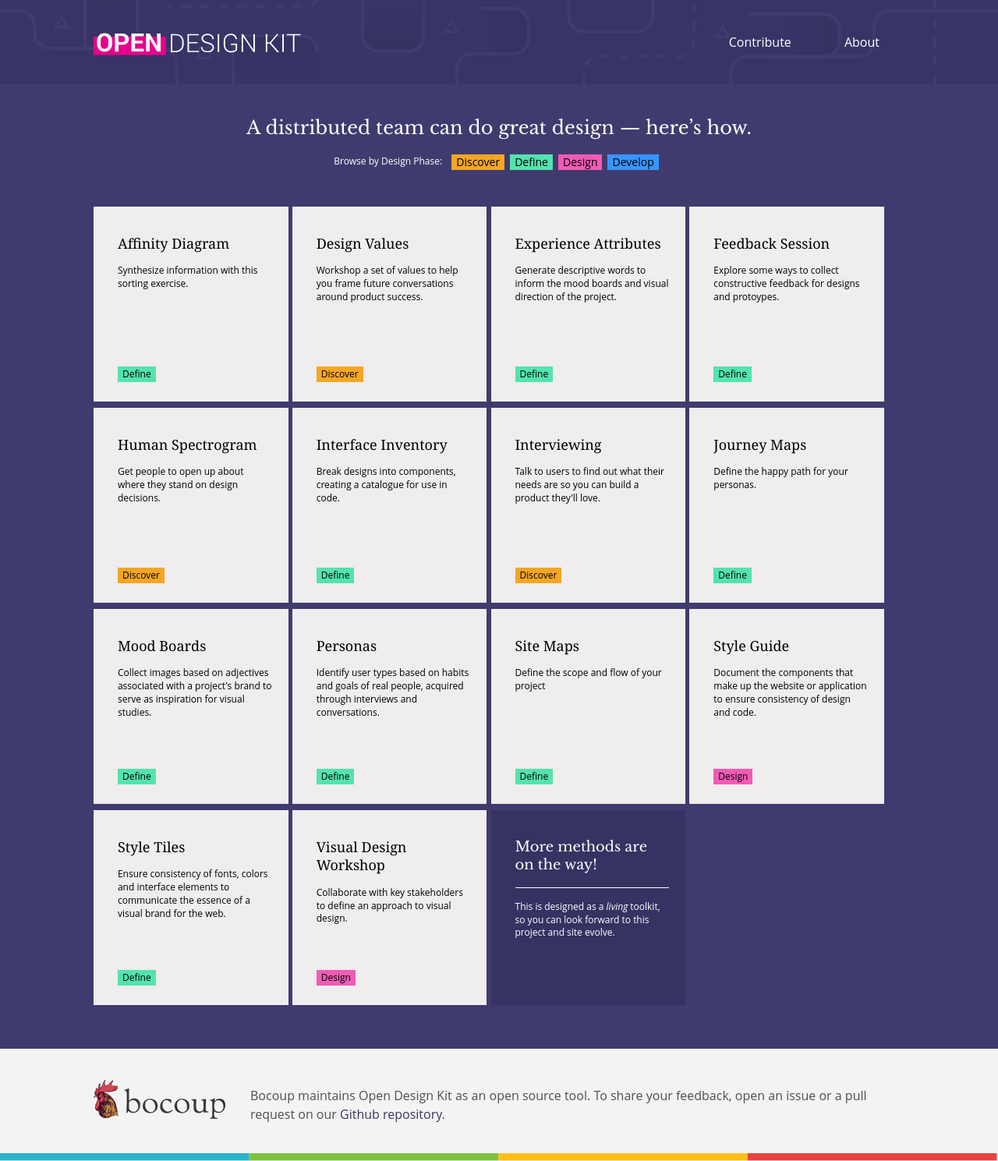
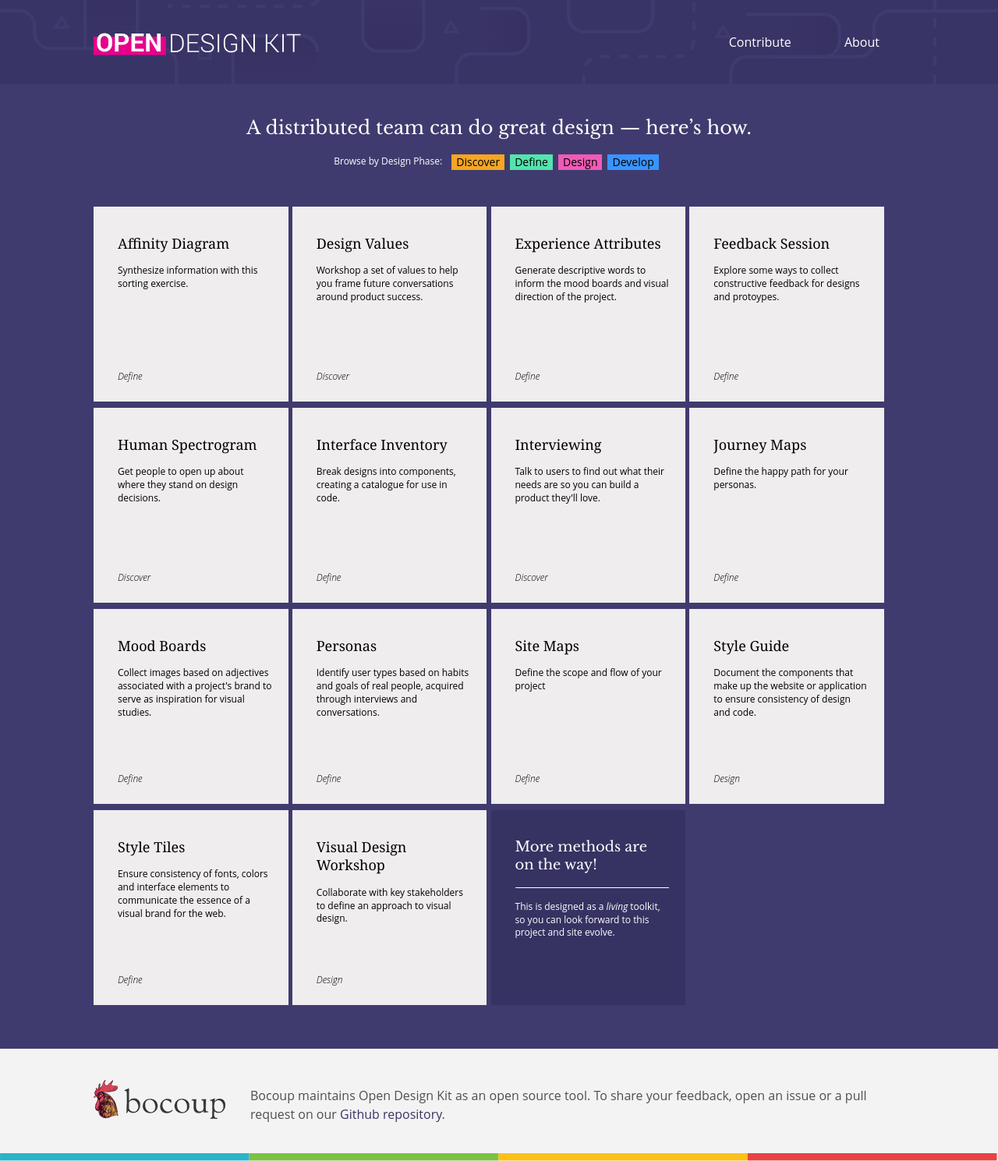
Before and after one commit to open-design-kit/opendesignkit, a Jekyll site: the page built from index.html, in a window 1280 px wide. Shown: the whole page at 78% size. Built offline with Jekyll 4.4.1, drawn with Linux system fonts in a browser that asks for light colours.

Commit message:
changing the phase tags in the home page cards, for #150

```diff
--- a/css/styles.css
+++ b/css/styles.css
@@ -710,25 +710,10 @@ a.method-list-link:focus {
     bottom: 10%;
     display: block;
     font-size: .75em;
-    padding: 3px 6px;
+    font-style: italic;
+    font-weight: 200;
     position: absolute;
     text-transform: capitalize;
-}
-
-.method-list-tag.discover {
-    background-color: #F5A623;
-}
-
-.method-list-tag.define {
-    background-color: #54E3AE;
-}
-
-.method-list-tag.design {
-    background-color: #EF5BB5;
-}
-
-.method-list-tag.develop {
-    background-color: #3994FF;
 }
 
 .methods-list-item-more {
--- a/index.html
+++ b/index.html
@@ -15,7 +15,7 @@ type: home
                         <a class="method-list-link" href="{{ item.url }}">
                             <h2 class="method-list-hed">{{ item.title }}</h2>
                             <p class="method-list-desc">{{ item.teaser }}</p>
-                            <span class="method-list-tag  {{ item.category }}"> {{ item.category }}</span>
+                            <span class="method-list-tag"> {{ item.category }}</span>
                         </a>
                     </li>
                 {% endfor %}
```
